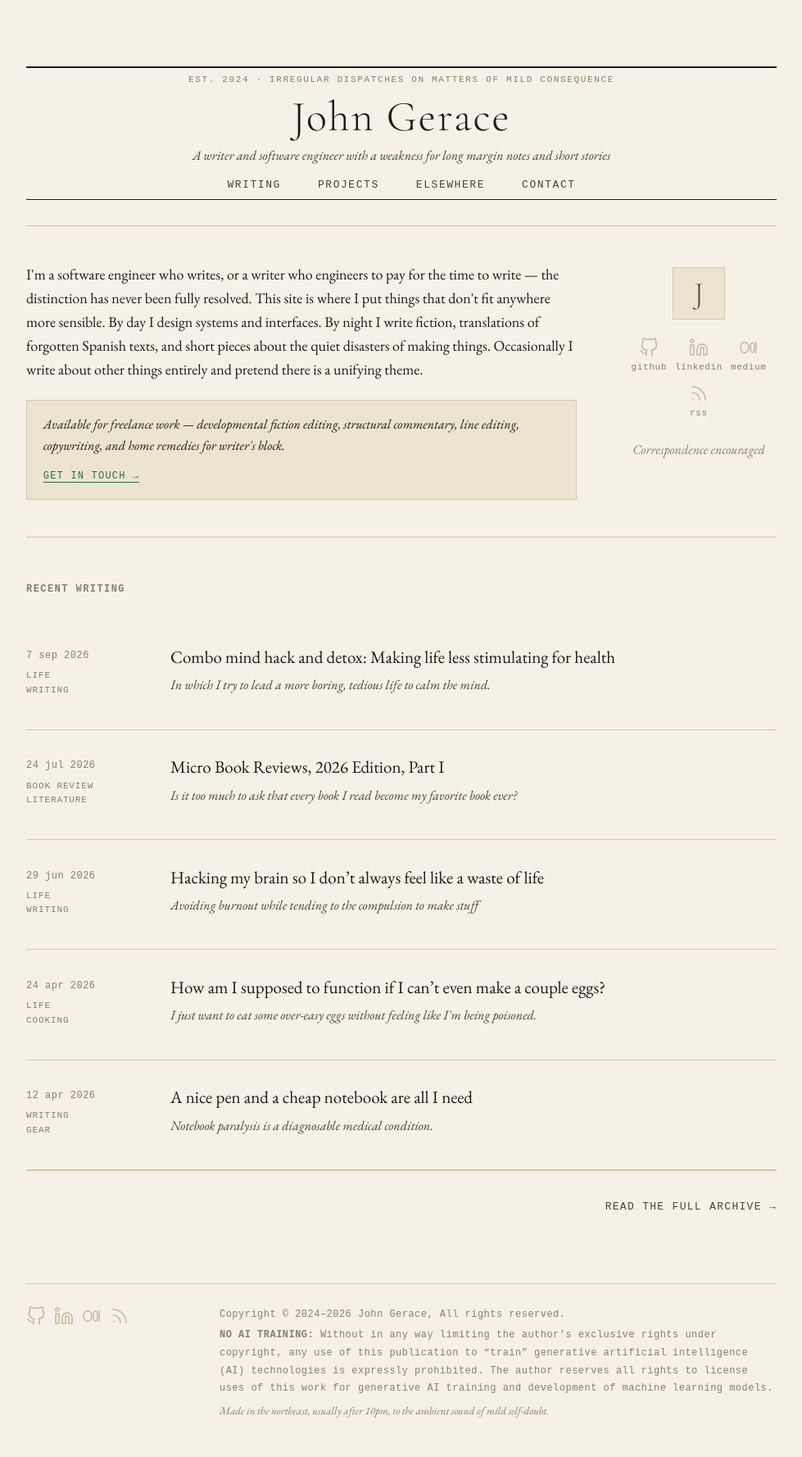
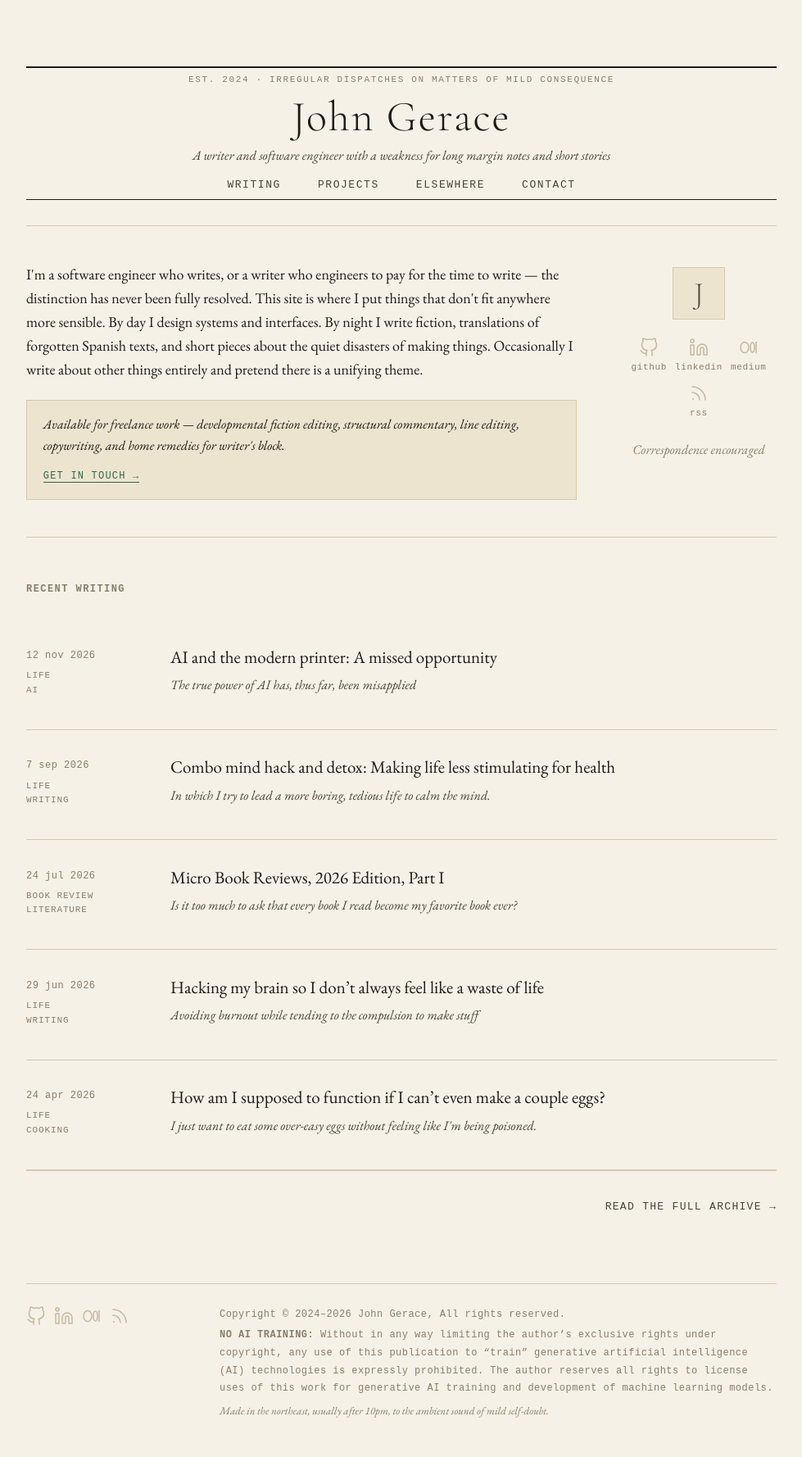
Before and after one commit to jgerace/jgerace.github.io, a Jekyll site: the page built from index.html, in a window 1280 px wide. Shown: the whole page at 82% size, without its empty margins (150-1129 px from the left). Built offline with Jekyll 4.4.1, drawn with Linux system fonts in a browser that asks for light colours; some web fonts are replaced; some of the changed lines change nothing that is shown.

Commit message:
Printer firmware

```diff
--- /dev/null
+++ b/_posts/2026-11-12-printer-firmware.md
@@ -0,0 +1,34 @@
+---
+title: "AI and the modern printer: A missed opportunity"
+epigraph: "PC load letter? The fuck does that mean?"
+epigraph_source: "- Michael Bolton, <em>Office Space</em>"
+excerpt: "The true power of AI has, thus far, been misapplied"
+description: "My attempt at righting a wrong in the consumer technology world."
+mood: "nuts to aaalllllll this"
+mood_colour: red
+tags:
+  - life
+  - ai
+  - tech
+margin_notes: false
+---
+
+My Epson WF-3520 inkjet printer has been nearly dead for the better part of ten years, at least. The only reason I keep it around is for the scanner, which I use all the time. But as I was going on a recent cleaning binge, I got it in my head that I didn't want it to just take up space in my office. If it was going to be there, I should try to unclog the printer heads with special cleaning solution, and if that didn't work, I'd trash it and get a new one.
+
+I had at it for a full weekend, and I actually made progress. It went from a totally blank test page to vague intimations of black and color. However, when I changed out the cartridges, I may have accidentally killed the magenta chip detector. It can't even detect a genuine Epson ink cartridge now!
+
+There's ink in there, I know, but because it can't run its shitty DRM enforcement and non-critical ink-level detection, I can't even print in black and white. And now I have to initiate scan sessions through the PC software because the printer's menu screen is entirely inaccessible while it's busy having a nervous breakdown over the magenta. I stressed out for half a day over having made my situation worse before I remembered that we live in an AI era, and that this should be relatively straightforward to address. Surely, someone had already hacked the firmware!
+
+I found a couple shady-as-hell websites that claim to provide a special version of the firmware that will bypass the chip. They didn't have my model, but even if they did, I don't think I would've paid for a key. I've lived long enough without a printer that I don't need to give my credit card to some rando hacker cabal with awful customer feedback. I have access to AI. I should be able to figure this out.
+
+My LLM, however, flagged my initial conversation as a cybersecurity risk and noped its way out.
+
+For my second attempt, I approached the LLM as a CS student learning how to study firmware using open-source tools, and I asked it to help analyze the stock firmware. I downloaded Ghidra and loaded Epson's most recent software. The LLM was actually super helpful in walking me through the tool and the structure of the binary, but I haven't yet discovered the chip read, much less how to edit it out.
+
+This has got to be a prime use case for LLMs. With all the enshittification in tech, I would've thought printer firmware would be a solved problem by now. I had thought I'd be able to do a quick search for this sort of thing, but almost nada.
+
+Why is that?
+
+I'll continue to chip away at the problem myself, and you can be darn sure I'll give the solution away for free. Say what you want about LLMs, but I'm sure this is what they were meant to do. Everyone can get on board with counterfucking a printer company.
+
+In the meantime, if there's someone out there with more knowhow, the world needs a hero. Plz halp.
--- a/index.html
+++ b/index.html
@@ -1,8 +1,6 @@
 ---
 layout: home
 title: Home
-intro_epigraph: "I write entirely to find out what I'm thinking, what I'm looking at, what I see and what it means."
-intro_epigraph_source: "— Joan Didion · <em>also, allegedly, me</em>"
 footer_note: "Made in the northeast, usually after 10pm, to the ambient sound of mild self-doubt."
 ---
 
```
